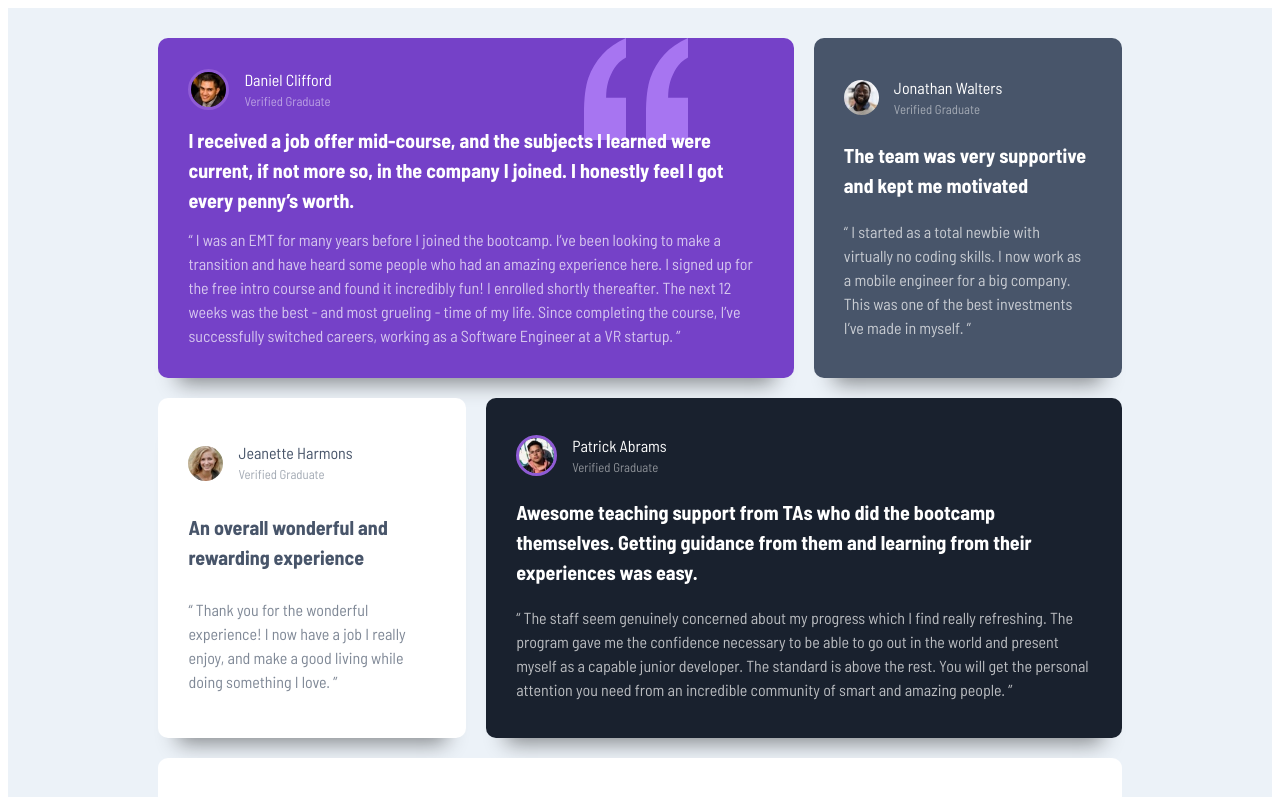
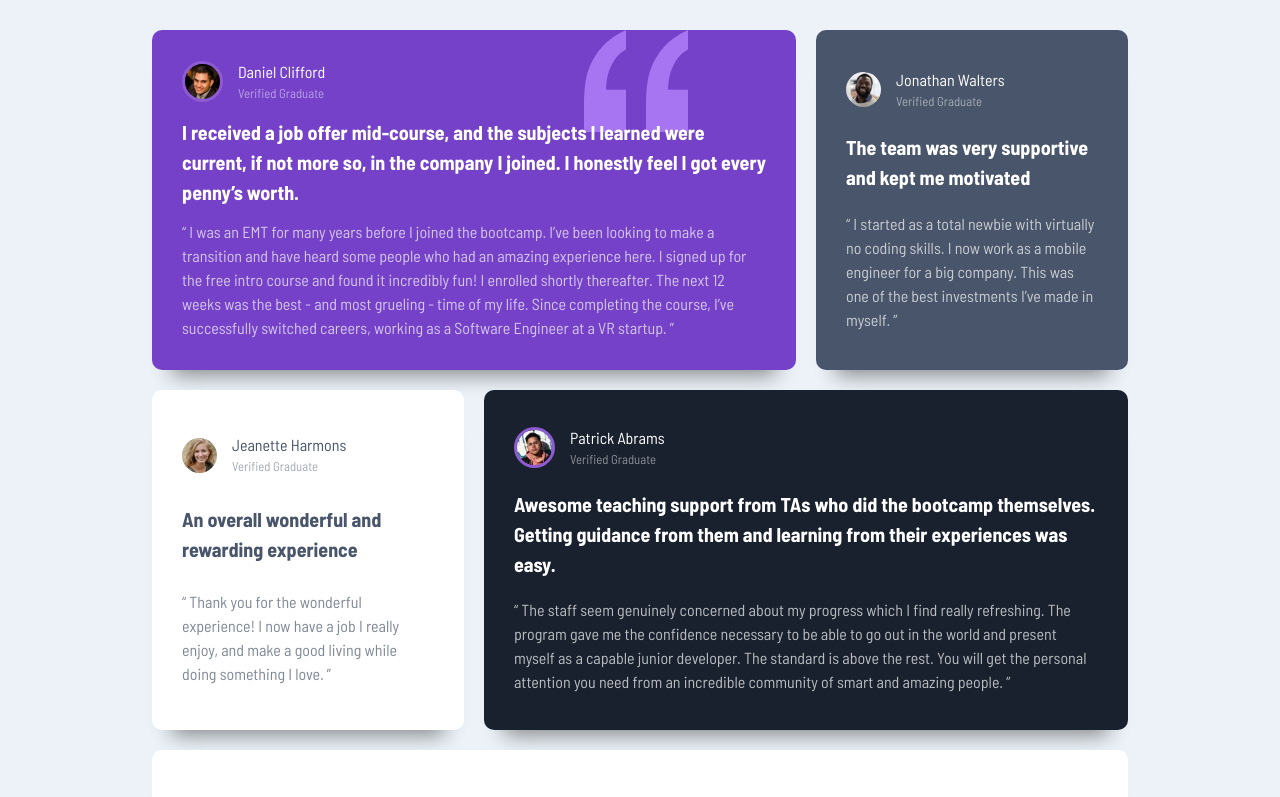
Before and after one commit to Saekit/FM-Testimonials-Grid-Section, a React (Vite) app: page / in a window 1280 px wide. Shown: the top 797 px of the page. Built offline with nearby package versions, Linux system fonts and the light colour scheme.

Commit message:
fix missing main

```diff
--- a/src/App.styles.js
+++ b/src/App.styles.js
@@ -8,6 +8,7 @@ const GlobalStyle = createGlobalStyle`
       font-weight: ${theme.regular};
       line-height: ${theme.lineHeight.body};
     `}
+    margin: 0;
   }
 `;
 export default GlobalStyle;
--- a/src/components/wrapper/MainWrapper.styles.js
+++ b/src/components/wrapper/MainWrapper.styles.js
@@ -1,6 +1,6 @@
 import styled, { css } from "styled-components";
 
-const MainWrapper = styled.div`
+const MainWrapper = styled.main`
   ${({ theme }) => css`
     background-color: ${theme.colors.lightGrayishBlue};
   `}
```
